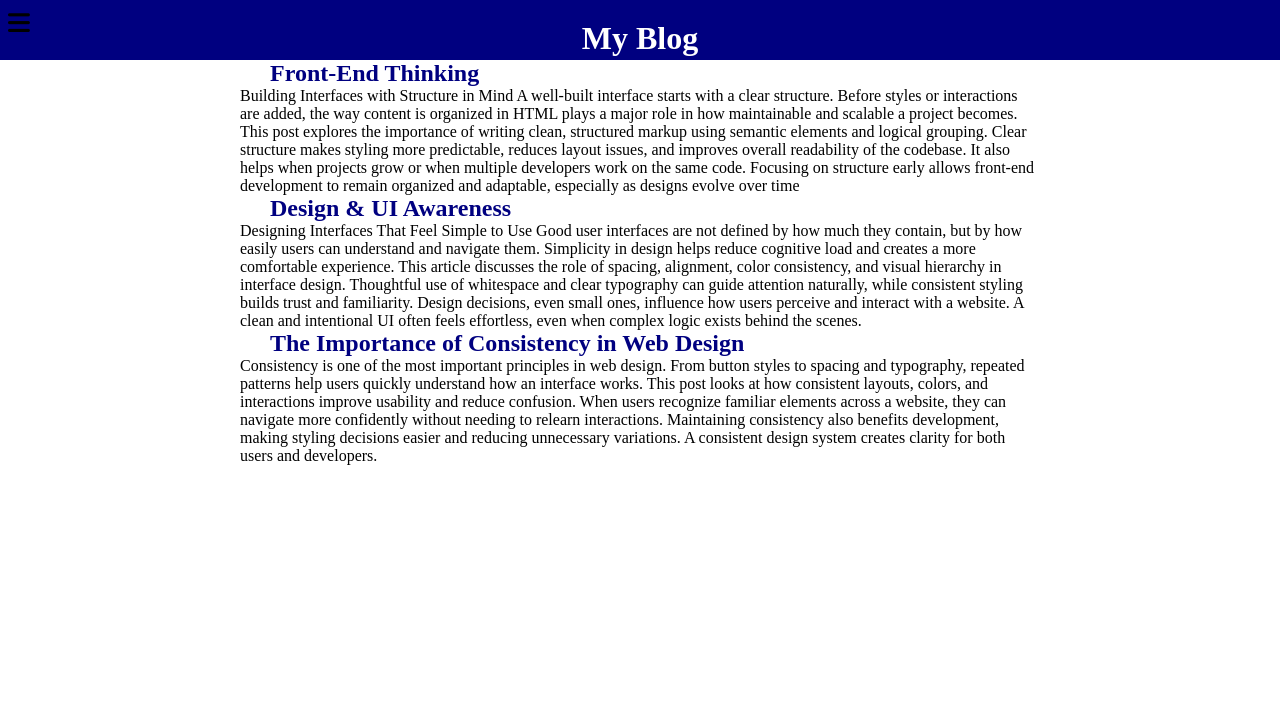
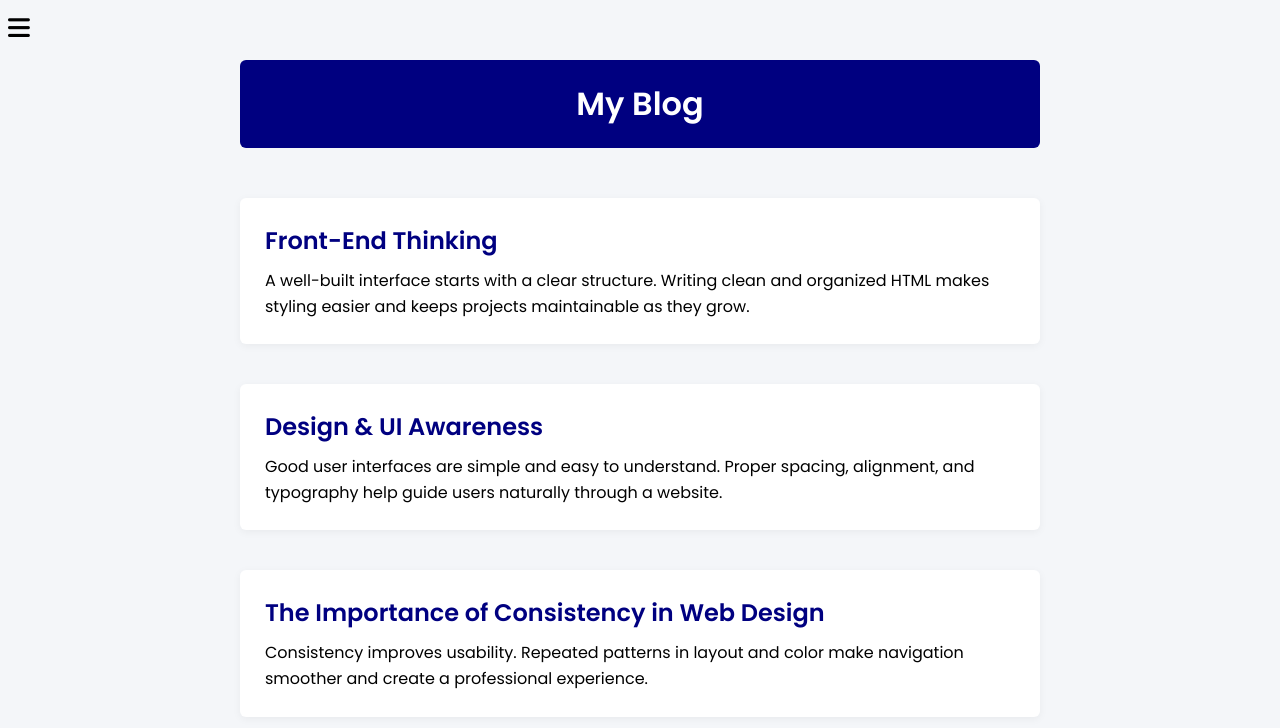
Before and after one commit to Nalla-Ramyashree/portfolio-website, a plain HTML site: page Blog.html in a window 1280 px wide. Drawn offline with Linux system fonts and the light colour scheme.

Commit message:
Add files via upload
Updated layout and styling

```diff
--- a/About.css
+++ b/About.css
@@ -1,7 +1,13 @@
+body {
+    font-family: 'Inter', sans-serif;
+}
 #about{
     padding-left: 70px;
     padding-right: 70px;
     font-size: 20px;
+}
+#sidebar {
+    font-family: 'Inter', sans-serif;
 }
 .abtme{
     color: navy;
@@ -11,32 +17,34 @@
     padding: 40px;
     margin-top: 40px;
 }
-
 #htmlskill{
     height: 10px;
     width: 300px;
-    background-color: red;
+    background-color: rgb(20, 89, 103);
     border-radius: 10px;
     border: 2px solid black;
 }
 #cssskill{
     height: 10px;
     width: 300px;
-    background-color: yellow;
+    background-color: rgb(33, 75, 101);
     border-radius: 10px;
     border: 2px solid black;
 }
 #jsskill{
     height: 10px;
     width: 250px;
-    background-color: red;
+    background-color: rgb(20, 89, 103);
     border-radius: 10px;
     border: 2px solid black;
 }
 #rskill{
     height: 10px;
     width: 230px;
-    background-color: yellow;
+    background-color: rgb(20, 89, 103);
     border-radius: 10px;
     border: 2px solid black;
 }
+#me{
+    font-size: 20px
+}
--- a/Blog.css
+++ b/Blog.css
@@ -1,19 +1,38 @@
-.heading{
-    color:navy;
-    padding-left: 30px;
+body {
+    margin: 0;
+    font-family: 'Poppins', sans-serif;
+    background-color: #f4f6f9;
 }
 
-#blogcont {
+.container {
+    width: 80%;
     max-width: 800px;
-    margin: 0 auto;
-    text-align: left;
+    margin: 60px auto;
 }
 
-#myblog{
+.main-title {
+    text-align: center;
     background-color: navy;
     color: white;
-    height: 20px;
-    text-align: center;
-    align-items: center;
     padding: 20px 0;
+    border-radius: 6px;
+    margin-bottom: 50px;
 }
+
+.post {
+    background-color: white;
+    padding: 25px;
+    border-radius: 6px;
+    margin-bottom: 40px;
+    box-shadow: 0 2px 8px rgba(0,0,0,0.05);
+}
+
+.post h2 {
+    color: navy;
+    margin-bottom: 10px;
+}
+
+.post p {
+    line-height: 1.6;
+    font-size: 16px;
+}
--- a/Blog.html
+++ b/Blog.html
@@ -2,22 +2,19 @@
 <html lang="en">
 <head>
     <meta charset="UTF-8">
-    <meta name="viewport" content="width=device-width, initial-scale=1.0">
-    <link rel="stylesheet" href="Blog.css">
-    <title>Document</title>
+    <title>My Blog</title>
+
+    <link rel="stylesheet" href="blog.css">
     <link rel="stylesheet" href="index.css">
+    <link href="https://fonts.googleapis.com/css2?family=Poppins:wght@300;400;600&display=swap" rel="stylesheet">
     <link rel="stylesheet" href="https://cdnjs.cloudflare.com/ajax/libs/font-awesome/6.5.1/css/all.min.css">
 
 </head>
+
 <body>
-    <h1 id="myblog">My Blog</h1>
-    <div id="blogcont">
     <div id="sidebar">
-            <div id="menu-btn">
-            <i class="fa-solid fa-bars"></i>
-            </div>
         <ul>
-            <li id="home"><a href="home.html">Home</a></li>
+            <li id="home"><a href="index.html">Home</a></li>
             <li><a href="About.html">About</a></li>
             <li><a href="services.html">Services</a></li>
             <li><a href="Portfolio.html">Portfolio</a></li>
@@ -25,31 +22,39 @@
             <li><a href="Contact.html">Contact</a></li>
         </ul>
     </div>
+
+    <div id="menu-btn">
+    <i class="fa-solid fa-bars"></i>
+    </div>
+
+    <div class="container">
+        <h1 class="main-title">My Blog</h1>
+        <div class="post">
+            <h2>Front-End Thinking</h2>
             <p>
-        <h2 class="heading">Front-End Thinking</h2>
-    Building Interfaces with Structure in Mind
-    A well-built interface starts with a clear structure. Before styles or interactions are added, the way content is organized in HTML plays a major role in how maintainable and scalable a project becomes.
-    This post explores the importance of writing clean, structured markup using semantic elements and logical grouping. Clear structure makes styling more predictable, reduces layout issues, and improves overall readability of the codebase. It also helps when projects grow or when multiple developers work on the same code.
-    Focusing on structure early allows front-end development to remain organized and adaptable, especially as designs evolve over time
+                A well-built interface starts with a clear structure. Writing clean and organized HTML
+                makes styling easier and keeps projects maintainable as they grow.
             </p>
+        </div>
 
+        <div class="post">
+            <h2>Design & UI Awareness</h2>
             <p>
-       <h2 class="heading">Design & UI Awareness</h2>
-    Designing Interfaces That Feel Simple to Use
-    Good user interfaces are not defined by how much they contain, but by how easily users can understand and navigate them. Simplicity in design helps reduce cognitive load and creates a more comfortable experience.
-    This article discusses the role of spacing, alignment, color consistency, and visual hierarchy in interface design. Thoughtful use of whitespace and clear typography can guide attention naturally, while consistent styling builds trust and familiarity.
-    Design decisions, even small ones, influence how users perceive and interact with a website. A clean and intentional UI often feels effortless, even when complex logic exists behind the scenes.
+                Good user interfaces are simple and easy to understand. Proper spacing, alignment,
+                and typography help guide users naturally through a website.
             </p>
+        </div>
 
+        <div class="post">
+            <h2>The Importance of Consistency in Web Design</h2>
             <p>
-        <h2 class="heading">The Importance of Consistency in Web Design</h2>
-    Consistency is one of the most important principles in web design. From button styles to spacing and typography, repeated patterns help users quickly understand how an interface works.
-    This post looks at how consistent layouts, colors, and interactions improve usability and reduce confusion. When users recognize familiar elements across a website, they can navigate more confidently without needing to relearn interactions.
-    Maintaining consistency also benefits development, making styling decisions easier and reducing unnecessary variations. A consistent design system creates clarity for both users and developers.
+                Consistency improves usability. Repeated patterns in layout and color make navigation
+                smoother and create a professional experience.
             </p>
+        </div>
+
     </div>
 <script src="index.js"></script>
 
 </body>
-
 </html>
--- a/index.css
+++ b/index.css
@@ -1,14 +1,22 @@
-*{
-    margin: 0px;
-    padding: 0px;
+
+* {
+    margin: 0;
+    padding: 0;
+    box-sizing: border-box;
 }
+
+html, body {
+    height: 100%;
+}
+
 #sidebar{
     background-color: grey;
-    height: 530px;
+    height: 100vh;
     width: 150px;
     position: fixed;
     left: -200px;
 }
+
 #sidebar ul li{
     list-style: none;
     padding-top: 50px;
@@ -55,7 +63,7 @@
     border: 2px solid black;
 }
 #pic{
-    height: 530px;
+    height: 100vh;
     padding-right: 30px;
     position: static;
 }
@@ -69,6 +77,9 @@
     top: 10px;
     left: 8px;
 }
+#sidebar {
+    font-family: 'Inter', sans-serif;
+}
 #sidebar.active {
     left: 0;
 }
```
Also changed, not shown: About.html (+4 -2 lines), Contact.html (+1 -1 lines), Portfolio.html (+2 -1 lines), index.html (+10 -9 lines), services.html (+2 -1 lines). Lines whose indentation alone changed are shown as unchanged.
